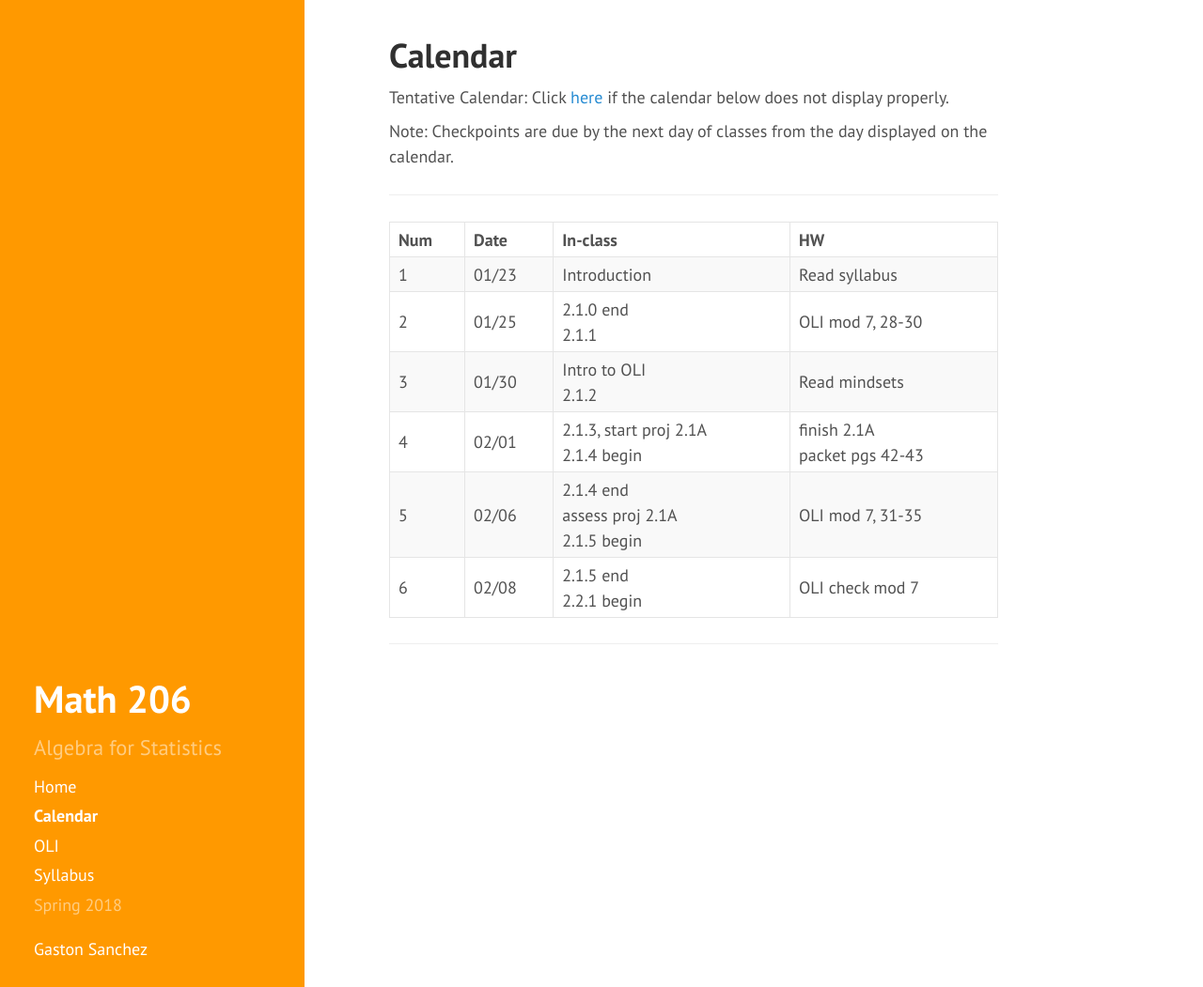
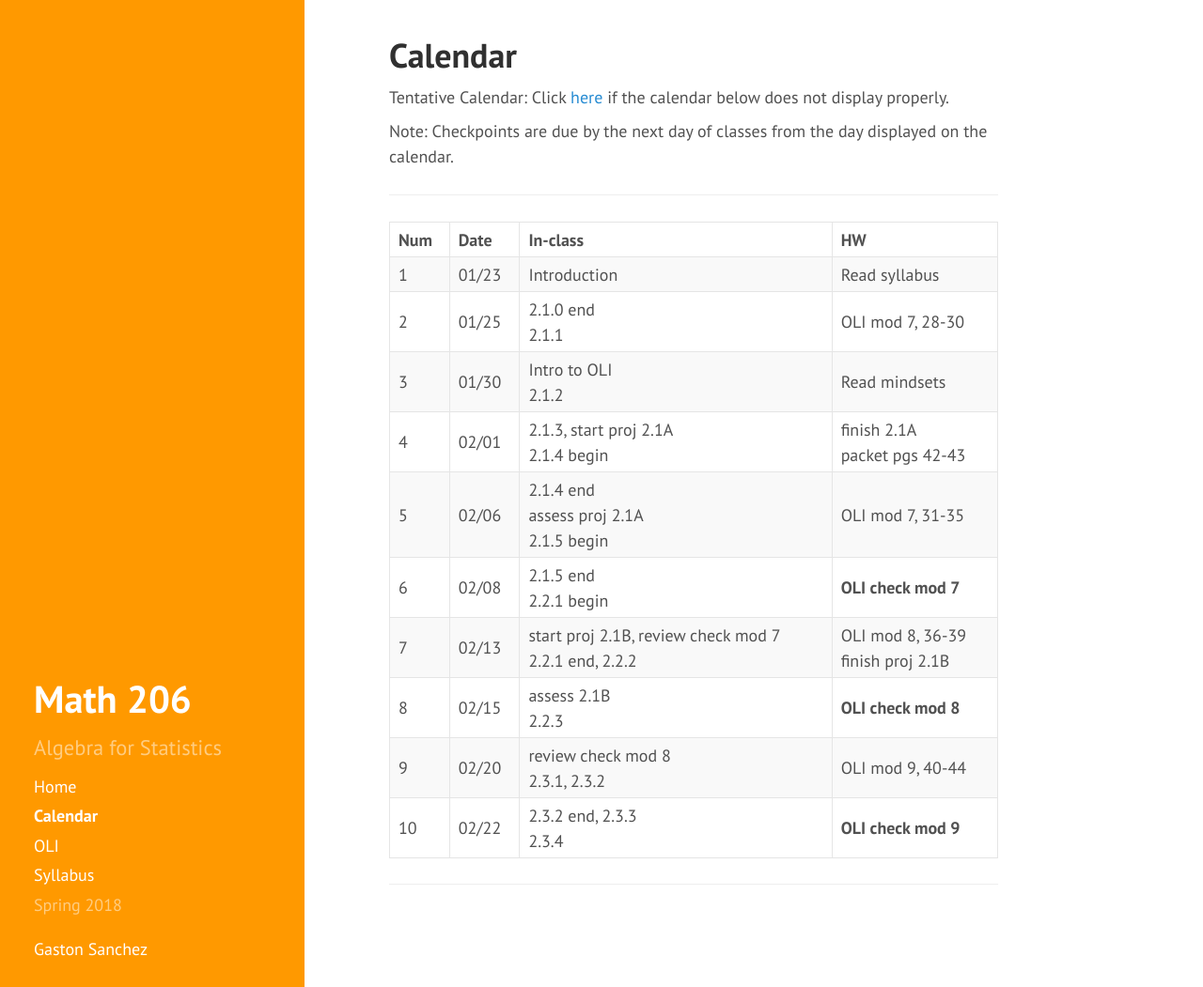
Before and after one commit to gastonstat/math206, a Jekyll site: the page built from calendar.md, in a window 1280 px wide and 1051 px high. Shown: the whole window at 94% size. Built offline with Jekyll 4.4.1, drawn with Linux system fonts in a browser that asks for light colours; nearby versions of some CDN libraries.

Commit message:
calendar: update to day 10

```diff
--- a/calendar.md
+++ b/calendar.md
@@ -55,7 +55,32 @@ Note: Checkpoints are due by the next day of classes from the day displayed on t
       <td>6</td>
       <td>02/08</td>
       <td>2.1.5 end<br>2.2.1 begin</td>
-      <td>OLI check mod 7</td>
+      <td><b>OLI check mod 7</b></td>
+    </tr>
+    <tr>
+      <td>7</td>
+      <td>02/13</td>
+      <td>start proj 2.1B, review check mod 7<br>
+          2.2.1 end, 2.2.2</td>
+      <td>OLI mod 8, 36-39<br>finish proj 2.1B</td>
+    </tr>
+    <tr>
+      <td>8</td>
+      <td>02/15</td>
+      <td>assess 2.1B<br>2.2.3</td>
+      <td><b>OLI check mod 8</b></td>
+    </tr>
+    <tr>
+      <td>9</td>
+      <td>02/20</td>
+      <td>review check mod 8<br>2.3.1, 2.3.2</td>
+      <td>OLI mod 9, 40-44</td>
+    </tr>
+    <tr>
+      <td>10</td>
+      <td>02/22</td>
+      <td>2.3.2 end, 2.3.3<br>2.3.4</td>
+      <td><b>OLI check mod 9</b></td>
     </tr>
   </tbody>
  </table>
```
